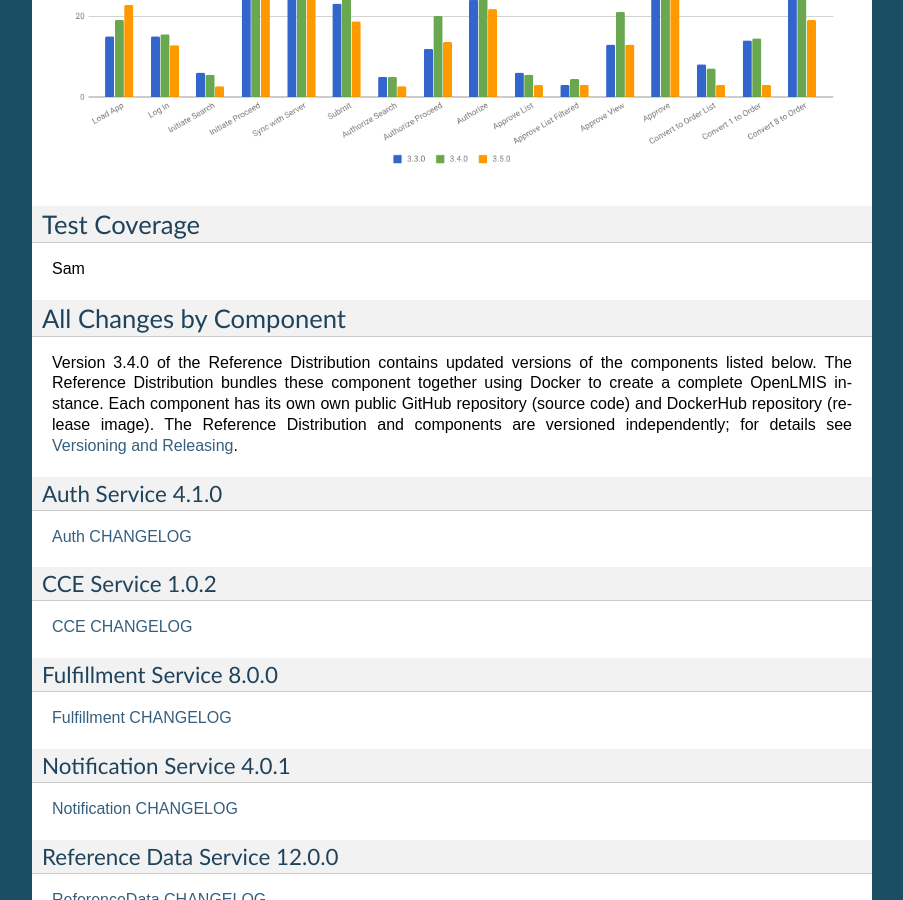
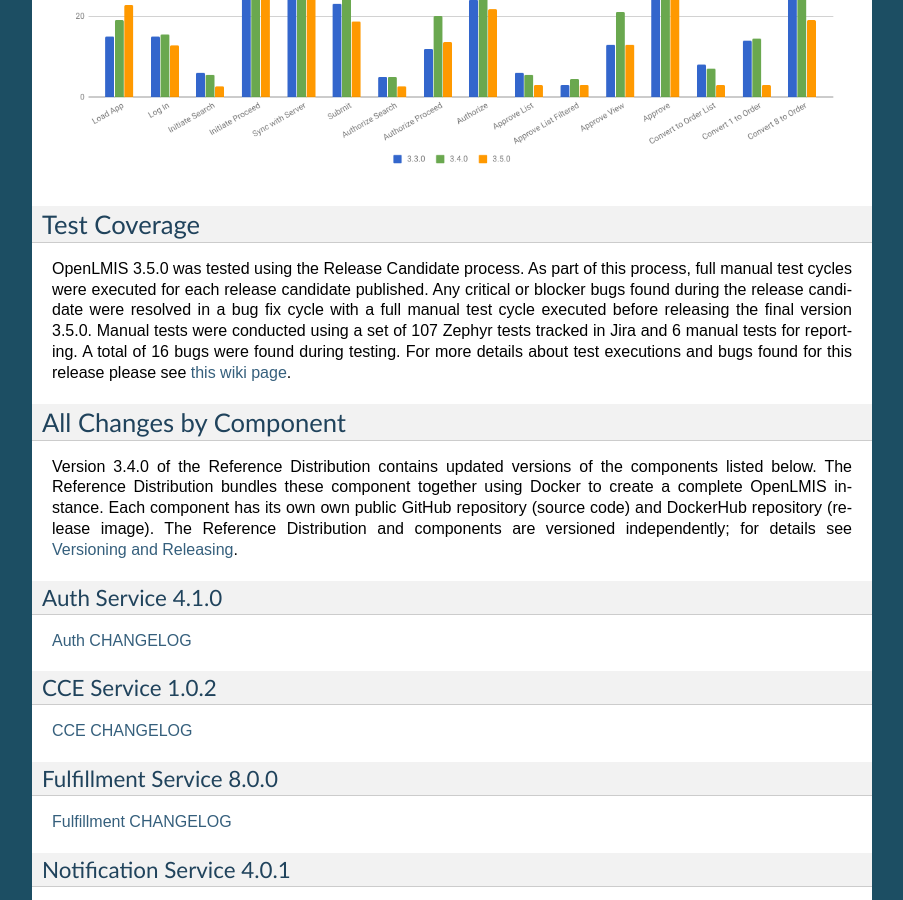
Before and after one commit to OpenLMIS/openlmis-ref-distro, a Sphinx documentation site: the page built from docs/source/releases/openlmis-ref-distro-v3.5.0.rst, in a window 1280 px wide and 900 px high, scrolled down 2435 px. Shown: the whole window, without its empty margins (198-1101 px from the left). Built offline with Sphinx 7.4.7, drawn with Linux system fonts in a browser that asks for light colours; pages that are not in the unit, such as notebooks, are missing from menus.

Commit message:
Updates to test section about manual tests
Updated test section to add details about manual testing.

```diff
--- a/docs/source/releases/openlmis-ref-distro-v3.5.0.rst
+++ b/docs/source/releases/openlmis-ref-distro-v3.5.0.rst
@@ -109,8 +109,8 @@
 
 Test Coverage
 =============
-Sam
 
+OpenLMIS 3.5.0 was tested using the Release Candidate process.  As part of this process, full manual test cycles were executed for each release candidate published. Any critical or blocker bugs found during the release candidate were resolved in a bug fix cycle with a full manual test cycle executed before releasing the final version 3.5.0. Manual tests were conducted using a set of 107 Zephyr tests tracked in Jira and 6 manual tests for reporting. A total of 16 bugs were found during testing. For more details about test executions and bugs found for this release please see `this wiki page <https://openlmis.atlassian.net/wiki/spaces/OP/pages/463110325/3.5+Regression+and+Release+Candidate+Test+Plan>`_.
 
 All Changes by Component
 ========================
```
